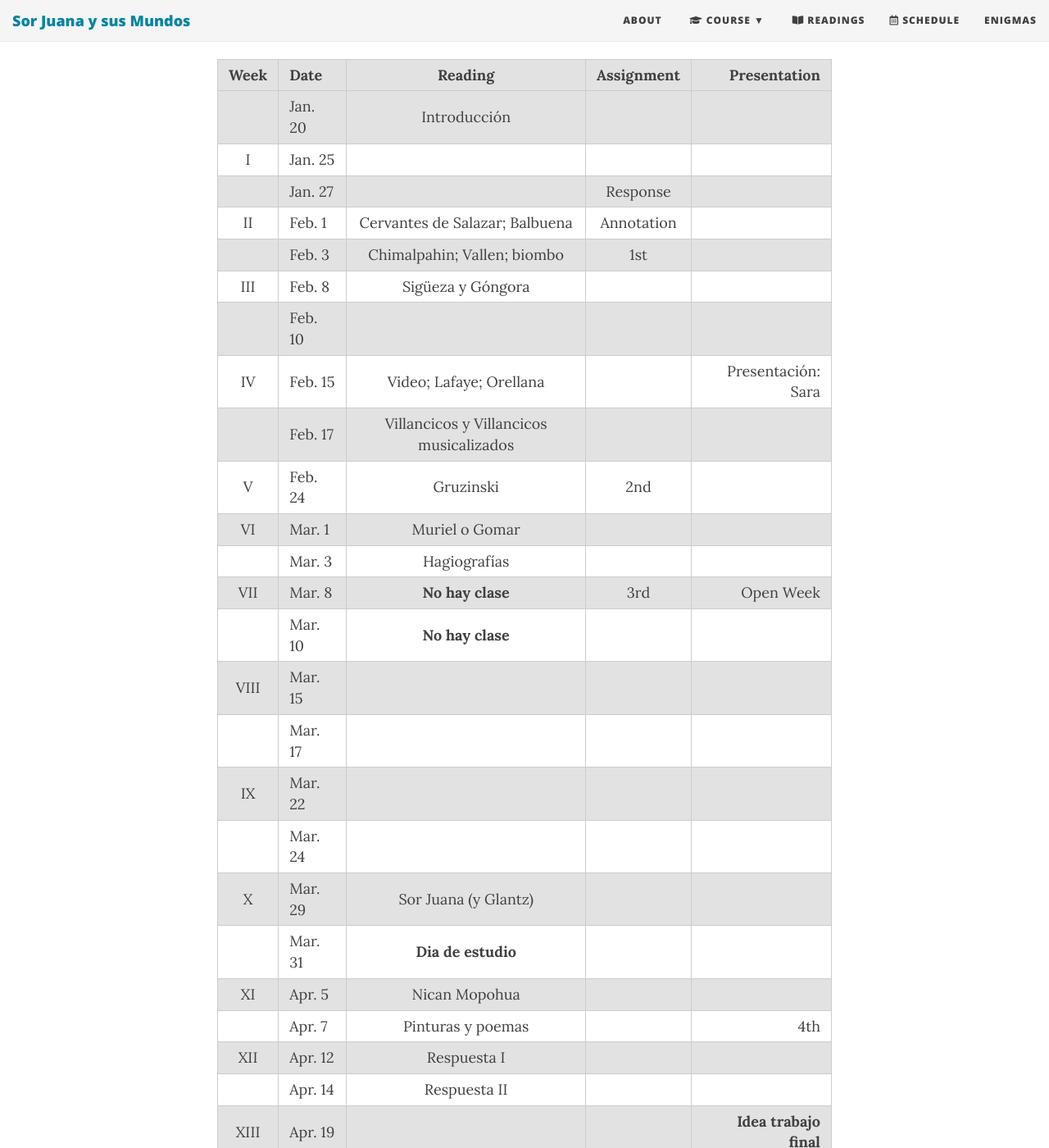
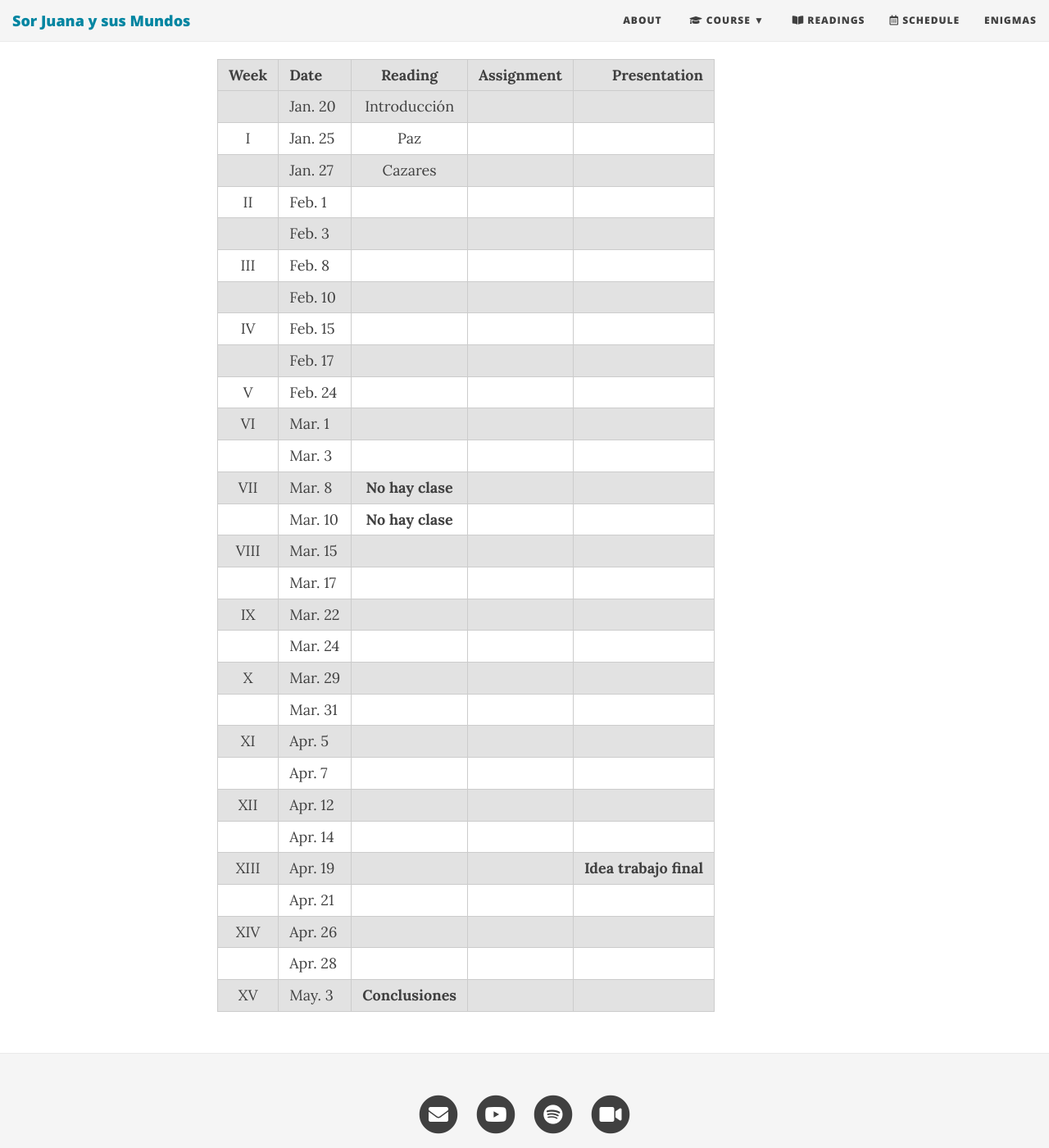
Before and after one commit to Hipomenes/sorjuana, a Jekyll site: the page built from calendar.md, in a window 1280 px wide and 1400 px high, scrolled down 317 px. Shown: the whole window at 82% size. Built offline with Jekyll 4.4.1, drawn with Linux system fonts in a browser that asks for light colours; nearby versions of some CDN libraries.

Commit message:
Update calendar.md

```diff
--- a/calendar.md
+++ b/calendar.md
@@ -9,29 +9,29 @@ subtitle: Spring 2022
 | Week | Date | Reading | Assignment | Presentation|
 |:------:|:------|:--------:|:------:|----:|
 |  |Jan. 20| Introducción  | | |
-| I   |Jan. 25| | | |
-|     |Jan. 27| | Response |  |
-|II   |Feb. 1 | Cervantes de Salazar; Balbuena  | Annotation |  |
-|     |Feb. 3 | Chimalpahin; Vallen; biombo | 1st | |
-|III  |Feb. 8 | Sigüeza y Góngora | |  |
+| I   |Jan. 25|  Paz | | |
+|     |Jan. 27| Cazares |  |  |
+|II   |Feb. 1 |   |  |  |
+|     |Feb. 3 | |  | |
+|III  |Feb. 8 |  | |  |
 |     |Feb. 10|  | | |
-| IV  |Feb. 15| Video; Lafaye; Orellana | | Presentación: Sara |
-|     |Feb. 17| Villancicos y Villancicos musicalizados |  | |
-| V   |Feb. 24| Gruzinski | 2nd |  |
-| VI |Mar. 1 | Muriel o Gomar| | |
-|    |Mar. 3 | Hagiografías | | |
-|VII  |Mar. 8| **No hay clase** | 3rd | Open Week |
+| IV  |Feb. 15|  | |  |
+|     |Feb. 17|  |  | |
+| V   |Feb. 24|  |  |  |
+| VI |Mar. 1 | | | |
+|    |Mar. 3 |  | | |
+|VII  |Mar. 8| **No hay clase** | |  |
 |  |Mar. 10| **No hay clase** | | |
 |VIII  |Mar. 15| | | |
 |      |Mar. 17| |
 | IX   |Mar. 22| |  | |
 |      |Mar. 24| | | |
-| X   |Mar. 29|Sor Juana (y Glantz) | | |
-|     |Mar. 31| **Dia de estudio** | | |
-| XI  |Apr. 5 | Nican Mopohua | | |
-|    |Apr. 7 | Pinturas y poemas | | 4th |
-| XII  |Apr. 12| Respuesta I | |  |
-|      |Apr. 14| Respuesta II | |  |
+| X   |Mar. 29|  | | |
+|     |Mar. 31|  | | |
+| XI  |Apr. 5 |  | | |
+|    |Apr. 7 |  | |  |
+| XII  |Apr. 12|  | |  |
+|      |Apr. 14|  | |  |
 | XIII  |Apr. 19|  |  | **Idea trabajo final** |
 |       |Apr. 21|  |  |  |
 | XIV  |Apr. 26| |  | |
```
